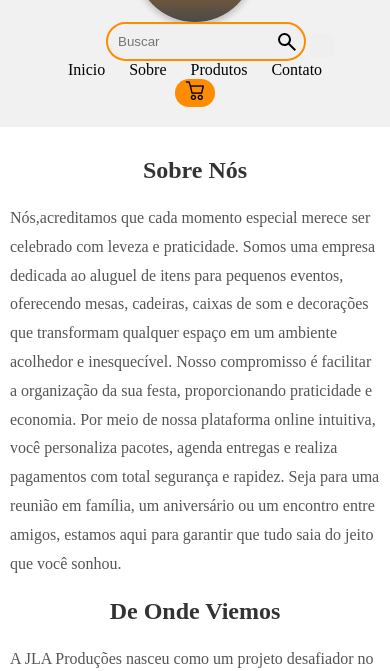
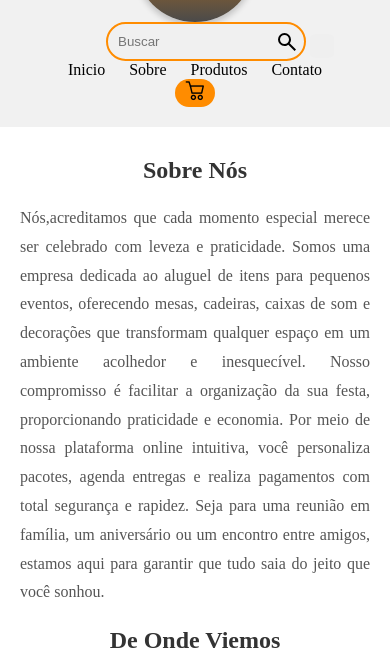
Before and after one commit to arthurmullerg/JLA-Producoes, a plain HTML site: page sobre.html in a window 390 px wide. Shown: the part 118-789 px from the top of the page. Drawn offline with Linux system fonts and the light colour scheme.

Commit message:
Update style.css

```diff
--- a/style.css
+++ b/style.css
@@ -860,6 +860,10 @@ button {
     .container-text p {
         font-size: 16px; /* Reduz o tamanho da fonte do parágrafo */
     }
+    .text-column{
+        margin: 0 10px;
+        text-align: justify;
+    }
 }
 
 
```
